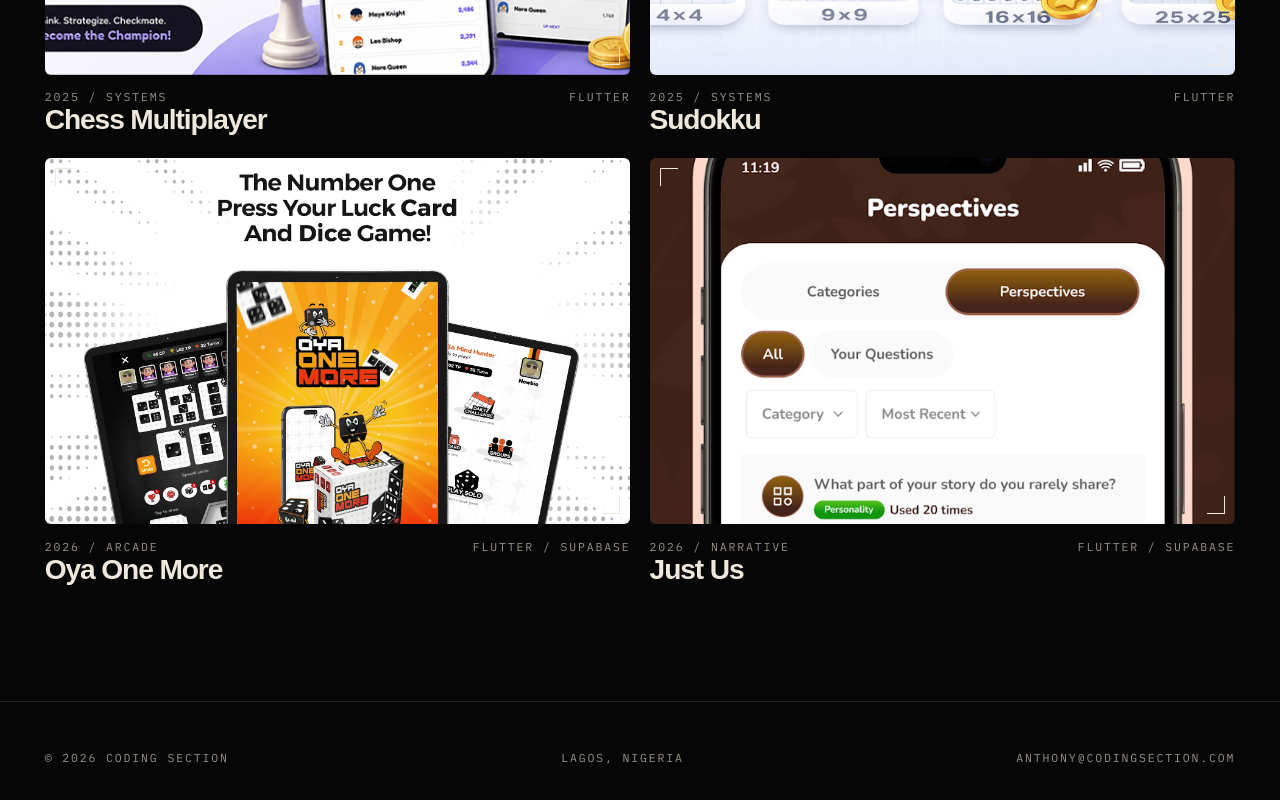
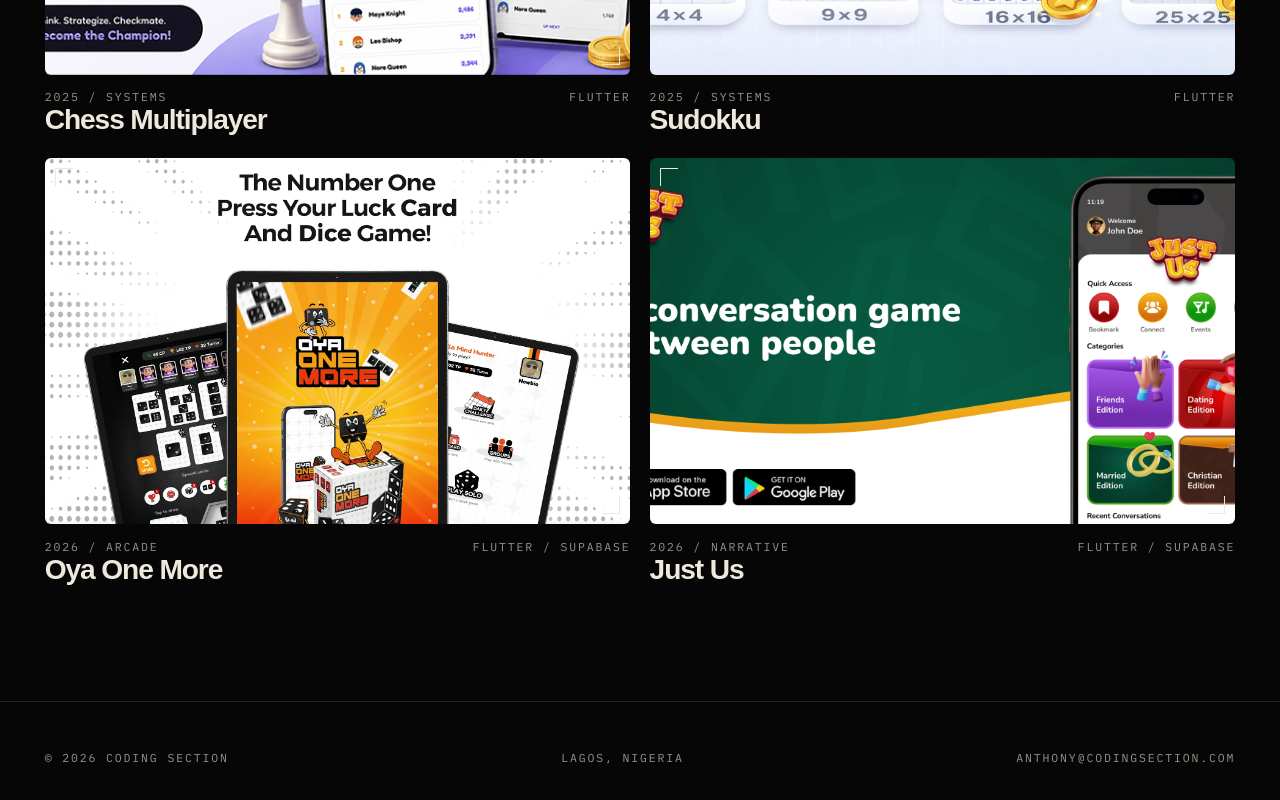
Before and after one commit to AnthonyAniobi/Coding-Section-Website, a React (Vite) app: page /work in a window 1280 px wide. Shown: the part 1575-2375 px from the top of the page. Built offline with nearby package versions, Linux system fonts and the light colour scheme; a web font is replaced by a local one.

Commit message:
Remove obsolete image paths for multiple projects in 'projects.ts' and update the cover image for 'Just Us' to reflect the new file structure.

```diff
--- a/src/data/projects.ts
+++ b/src/data/projects.ts
@@ -35,7 +35,6 @@ export const projects: Project[] = [
     images: [
       '/images/zombie-survivor/Screenshot1.png',
       '/images/zombie-survivor/Screenshot2.png',
-      '/images/zombie-survivor/Screenshot3.png',
       '/images/zombie-survivor/Screenshot4.png',
       '/images/zombie-survivor/Screenshot5.png',
       '/images/zombie-survivor/Screenshot6.png',
@@ -129,7 +128,6 @@ export const projects: Project[] = [
     images: [
       '/images/human-chess/humanChessPicture1.png',
       '/images/human-chess/humanChessPicture2.png',
-      '/images/human-chess/humanChessPicture3.png',
     ],
     orientation: 'landscape',
     video: '/images/human-chess/HumanChess.mp4',
@@ -156,7 +154,6 @@ export const projects: Project[] = [
       '/images/chess/screenshot_chess1.webp',
       '/images/chess/screenshot_chess3.webp',
       '/images/chess/screenshot_chess4.webp',
-      '/images/chess/Banner-image.png',
     ],
     orientation: 'portrait',
     excerpt: 'Online chess with AI lords, coin stakes, and on-device attention detection.',
@@ -211,7 +208,6 @@ export const projects: Project[] = [
       '/images/oya_one_more/oom1.webp',
       '/images/oya_one_more/oom2.webp',
       '/images/oya_one_more/oom3.webp',
-      '/images/oya_one_more/oom.webp',
     ],
     orientation: 'portrait',
     excerpt: 'Press-your-luck dice and cards — bank the score, or whisper “one more.”',
@@ -234,7 +230,7 @@ export const projects: Project[] = [
     engine: 'Flutter / Supabase',
     genre: 'Social / Party',
     tag: 'Narrative',
-    cover: '/images/justus/justus.webp',
+    cover: '/images/justus/banner_image.png',
     images: [
       '/images/justus/justus.webp',
       '/images/justus/justus1.webp',
```
Also changed, not shown: public/images/justus/banner_image.png (added).
